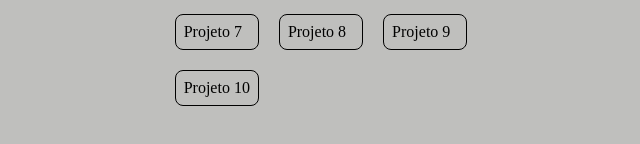
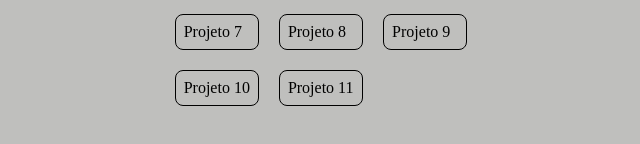
Before and after one commit to EduardoAFigueiredo/50Projetos, a plain HTML site: page index.html in a window 1280 px wide. Shown: the part 436-580 px from the top of the page, without its empty margins (319-959 px from the left). Drawn offline with Linux system fonts and the light colour scheme.

Commit message:
atualizando o index

```diff
--- a/index.html
+++ b/index.html
@@ -20,6 +20,7 @@
         <a href="projeto8/projeto8.html">Projeto 8</a>
         <a href="projeto9/projeto9.html">Projeto 9</a>
         <a href="projeto10/projeto10.html">Projeto 10</a>
+        <a href="projeto11/projeto11.html">Projeto 11</a>
 
 
     </div>
```
